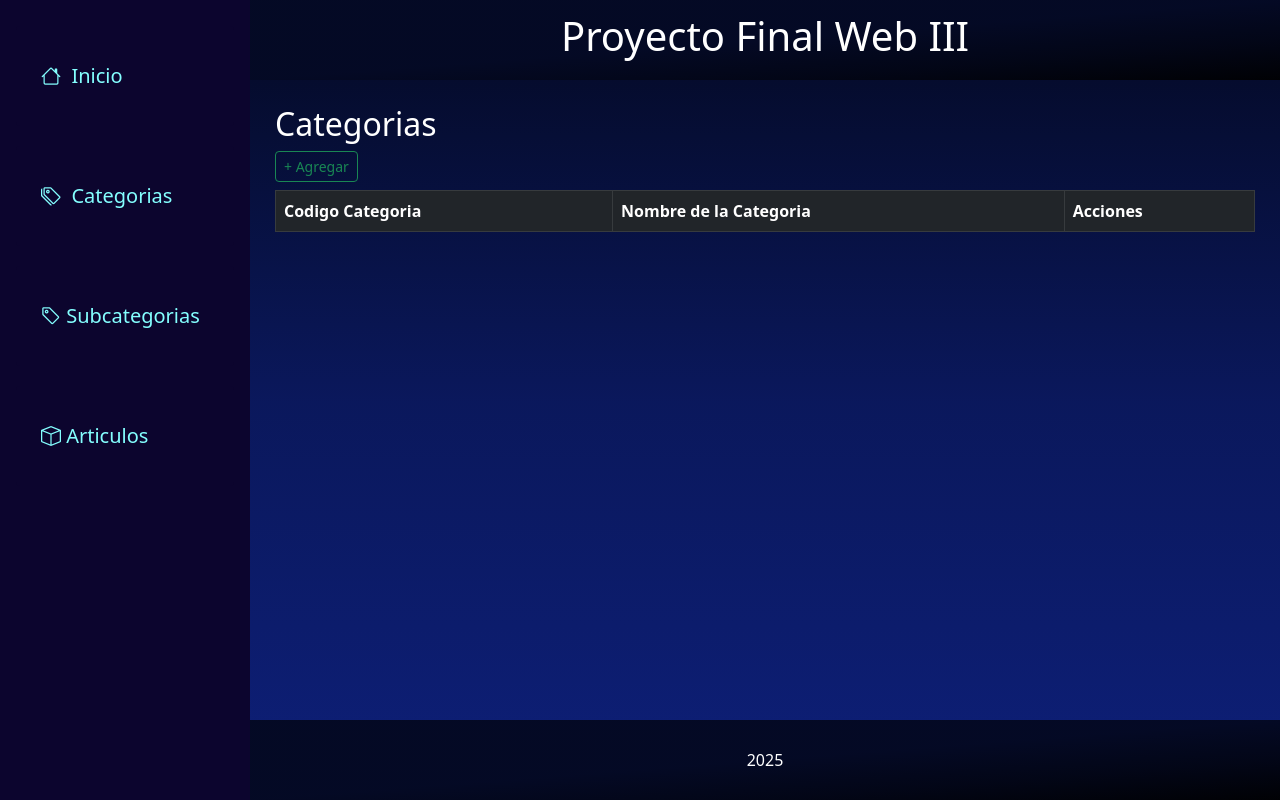
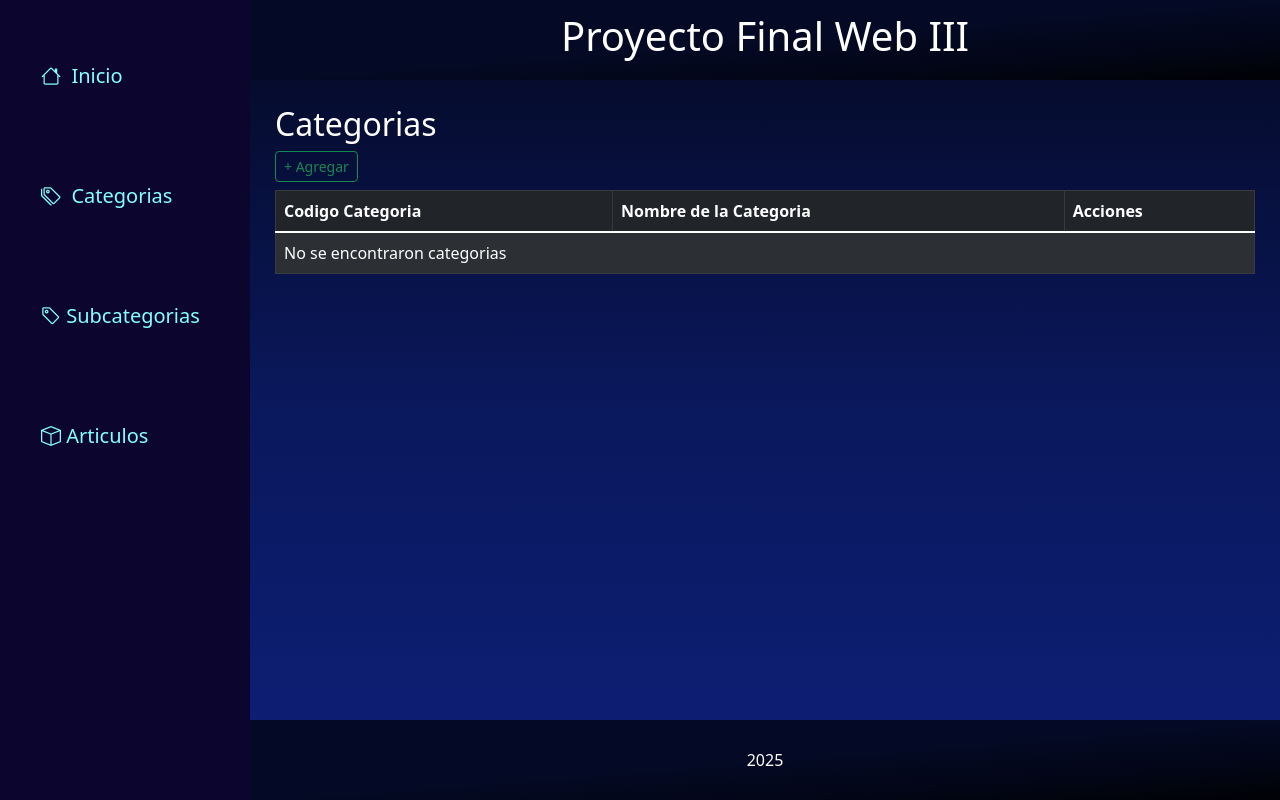
Before and after one commit to Eliezer15BR/ProyWebFlask, a Flask app: page /categorias in a window 1280 px wide. Run offline with Flask 3, Linux system fonts and the light colour scheme; data that the repository does not hold is empty; some libraries are stand-ins or nearby versions.

Commit message:
Adicion de excepción tabla categorias

```diff
--- a/code/templates/categorias.html
+++ b/code/templates/categorias.html
@@ -11,6 +11,7 @@
         </tr>
     </thead>
     <tbody class="table-group-divider">
+        {% if categorias %}
             {% for categoria in categorias %}
             <tr>
                 <td>{{categoria.codigo_categoria}}</td>
@@ -21,8 +22,12 @@
                     <a href="{{url_for('articulos_por_categoria',codigo_categoria=categoria.codigo_categoria,nombre_categoria=categoria.nombre_categoria)}}" class="btn btn-outline-success btn-sm">Ver Articulos</a>
                 </td>
             </tr>
-
             {% endfor %}
+        {% else %}
+        <tr>
+            <td colspan="3">No se encontraron categorias</td>
+        </tr>
+        {% endif %}
     </tbody>
 </table>
 
```
Lines whose indentation alone changed are shown as unchanged.
